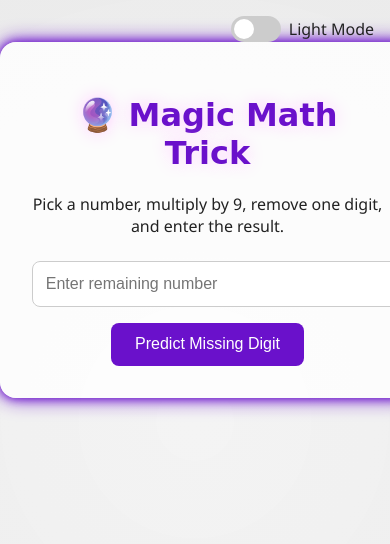
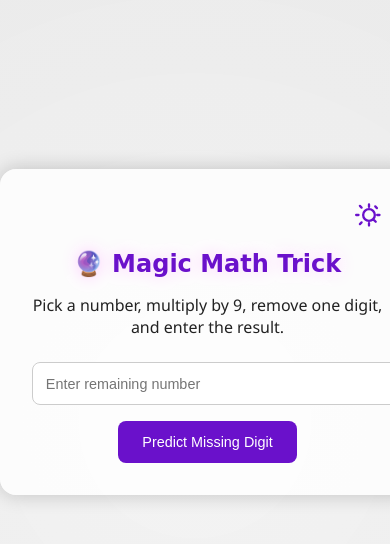
Before and after one commit to msahid-cse/Magic-Math, a plain HTML site: page index.html in a window 390 px wide. Shown: the top 544 px of the page. Drawn offline with Linux system fonts and the light colour scheme; a web font is replaced by a local one.

Commit message:
change the theme switcher icon position.

```diff
--- a/index.html
+++ b/index.html
@@ -2,23 +2,26 @@
 <html lang="en" data-theme="light">
 <head>
   <meta charset="UTF-8" />
-  <meta name="viewport" content="width=device-width, initial-scale=1.0"/>
+  <meta name="viewport" content="width=device-width, initial-scale=1" />
   <title>Magic Math Trick 🔮</title>
-  <link rel="stylesheet" href="style.css">
-  <link href="https://fonts.googleapis.com/css2?family=Macondo&display=swap" rel="stylesheet">
+  <link rel="stylesheet" href="style.css" />
+  <link href="https://fonts.googleapis.com/css2?family=Macondo&display=swap" rel="stylesheet" />
 </head>
 <body>
   <div class="magic-bg"></div>
 
-  <div class="toggle-container">
-    <label class="switch">
-      <input type="checkbox" id="themeToggle">
-      <span class="slider"></span>
-    </label>
-    <span id="modeLabel">Light Mode</span>
-  </div>
+  <div class="container">
+    <div class="theme-toggle">
+      <button id="themeSwitch" aria-label="Toggle theme">
+        <svg id="sunIcon" xmlns="http://www.w3.org/2000/svg" fill="none" viewBox="0 0 24 24" stroke="currentColor" width="28" height="28" class="icon active" >
+          <path stroke-linecap="round" stroke-linejoin="round" stroke-width="2" d="M12 3v2m0 14v2m7-9h2M3 12H1m16.364-7.364l1.414 1.414M4.222 19.778l1.414-1.414M16.364 16.364l1.414 1.414M4.222 4.222l1.414 1.414M12 7a5 5 0 100 10 5 5 0 000-10z" />
+        </svg>
+        <svg id="moonIcon" xmlns="http://www.w3.org/2000/svg" fill="none" viewBox="0 0 24 24" stroke="currentColor" width="28" height="28" class="icon" >
+          <path stroke-linecap="round" stroke-linejoin="round" stroke-width="2" d="M21 12.79A9 9 0 1111.21 3a7 7 0 009.79 9.79z" />
+        </svg>
+      </button>
+    </div>
 
-  <div class="container glow-box">
     <h1 class="sparkle-text">🔮 Magic Math Trick</h1>
     <p>Pick a number, multiply by 9, remove one digit, and enter the result.</p>
 
--- a/script.js
+++ b/script.js
@@ -18,26 +18,36 @@ function predictDigit() {
 
   const removedDigit = (9 - (sum % 9)) % 9;
 
-  resultDiv.textContent = removedDigit === 0
-    ? "✨ The removed digit is either 0 or 9."
-    : `✨ The removed digit is: ${removedDigit}`;
+  if (removedDigit === 0) {
+    resultDiv.textContent = "✨ The removed digit is either 0 or 9.";
+  } else {
+    resultDiv.textContent = `✨ The removed digit is: ${removedDigit}`;
+  }
 
   resultDiv.classList.remove("hidden");
 }
 
-// Theme toggle
-const toggle = document.getElementById("themeToggle");
-const label = document.getElementById("modeLabel");
+// Theme toggle with sun/moon icons
+const themeSwitchBtn = document.getElementById("themeSwitch");
+const sunIcon = document.getElementById("sunIcon");
+const moonIcon = document.getElementById("moonIcon");
 
-toggle.addEventListener("change", () => {
-  const theme = document.documentElement.getAttribute("data-theme");
-  const newTheme = theme === "dark" ? "light" : "dark";
+themeSwitchBtn.addEventListener("click", () => {
+  const currentTheme = document.documentElement.getAttribute("data-theme");
+  const newTheme = currentTheme === "light" ? "dark" : "light";
   document.documentElement.setAttribute("data-theme", newTheme);
-  label.textContent = newTheme === "dark" ? "Dark Mode" : "Light Mode";
+
+  if (newTheme === "dark") {
+    sunIcon.classList.remove("active");
+    moonIcon.classList.add("active");
+  } else {
+    sunIcon.classList.add("active");
+    moonIcon.classList.remove("active");
+  }
 });
 
 // Anti-inspect
-document.addEventListener('contextmenu', event => event.preventDefault());
+document.addEventListener('contextmenu', e => e.preventDefault());
 document.onkeydown = function(e) {
   if (
     e.key === 'F12' ||
--- a/style.css
+++ b/style.css
@@ -29,6 +29,7 @@ body {
   min-height: 100vh;
   overflow: hidden;
   position: relative;
+  transition: background-color 0.4s, color 0.4s;
 }
 
 .magic-bg {
@@ -50,7 +51,7 @@ body {
 
 .container {
   position: relative;
-  margin: 5vh auto;
+  margin: 20vh auto;
   padding: 2rem;
   border-radius: 16px;
   text-align: center;
@@ -58,12 +59,9 @@ body {
   width: 90%;
   background: var(--container-bg);
   box-shadow: 0 0 20px rgba(0,0,0,0.2);
-  transition: background 0.4s;
+  transition: background-color 0.4s;
   z-index: 1;
-}
-
-.glow-box {
-  box-shadow: 0 0 10px var(--accent-color), 0 0 20px var(--accent-color);
+  user-select: none;
 }
 
 .sparkle-text {
@@ -71,6 +69,7 @@ body {
   font-size: 2rem;
   color: var(--accent-color);
   animation: sparkle 2s infinite alternate;
+  margin-bottom: 1rem;
 }
 
 @keyframes sparkle {
@@ -91,6 +90,7 @@ input {
   margin-bottom: 1rem;
   font-size: 1rem;
   background: #ffffffdd;
+  transition: background-color 0.4s;
 }
 
 button {
@@ -102,6 +102,7 @@ button {
   cursor: pointer;
   font-size: 1rem;
   transition: background 0.3s, transform 0.2s;
+  user-select: none;
 }
 
 button:hover {
@@ -126,58 +127,43 @@ button:hover {
   100% { transform: scale(1); opacity: 1; }
 }
 
-/* Dark Mode Toggle Switch */
-.toggle-container {
-  position: fixed;
-  top: 1rem;
-  right: 1rem;
-  display: flex;
-  align-items: center;
-  gap: 0.5rem;
+/* Theme Toggle */
+.theme-toggle {
+  text-align: right;
+  margin-bottom: 10px;
+  position: relative;
   z-index: 10;
 }
 
-.switch {
-  position: relative;
-  display: inline-block;
-  width: 50px;
-  height: 26px;
+.theme-toggle button {
+  background: transparent;
+  border: none;
+  cursor: pointer;
+  color: var(--accent-color);
+  transition: color 0.4s ease;
+  padding: 0;
 }
 
-.switch input {
-  opacity: 0;
-  width: 0;
-  height: 0;
+.theme-toggle button:hover {
+  color: var(--sparkle-color);
 }
 
-.slider {
-  position: absolute;
-  cursor: pointer;
-  top: 0;
-  left: 0;
-  right: 0;
-  bottom: 0;
-  background-color: #ccc;
-  border-radius: 26px;
-  transition: 0.4s;
+.theme-toggle .icon {
+  display: none;
 }
 
-.slider:before {
-  position: absolute;
-  content: "";
-  height: 20px;
-  width: 20px;
-  left: 3px;
-  bottom: 3px;
-  background-color: white;
-  border-radius: 50%;
-  transition: 0.4s;
+.theme-toggle .icon.active {
+  display: inline-block;
+  width: 28px;
+  height: 28px;
 }
 
-input:checked + .slider {
-  background-color: var(--accent-color);
+/* Responsive */
+@media screen and (max-width: 600px) {
+  .sparkle-text {
+    font-size: 1.5rem;
+  }
+  input, button {
+    font-size: 0.9rem;
+  }
 }
-
-input:checked + .slider:before {
-  transform: translateX(24px);
-}
```
